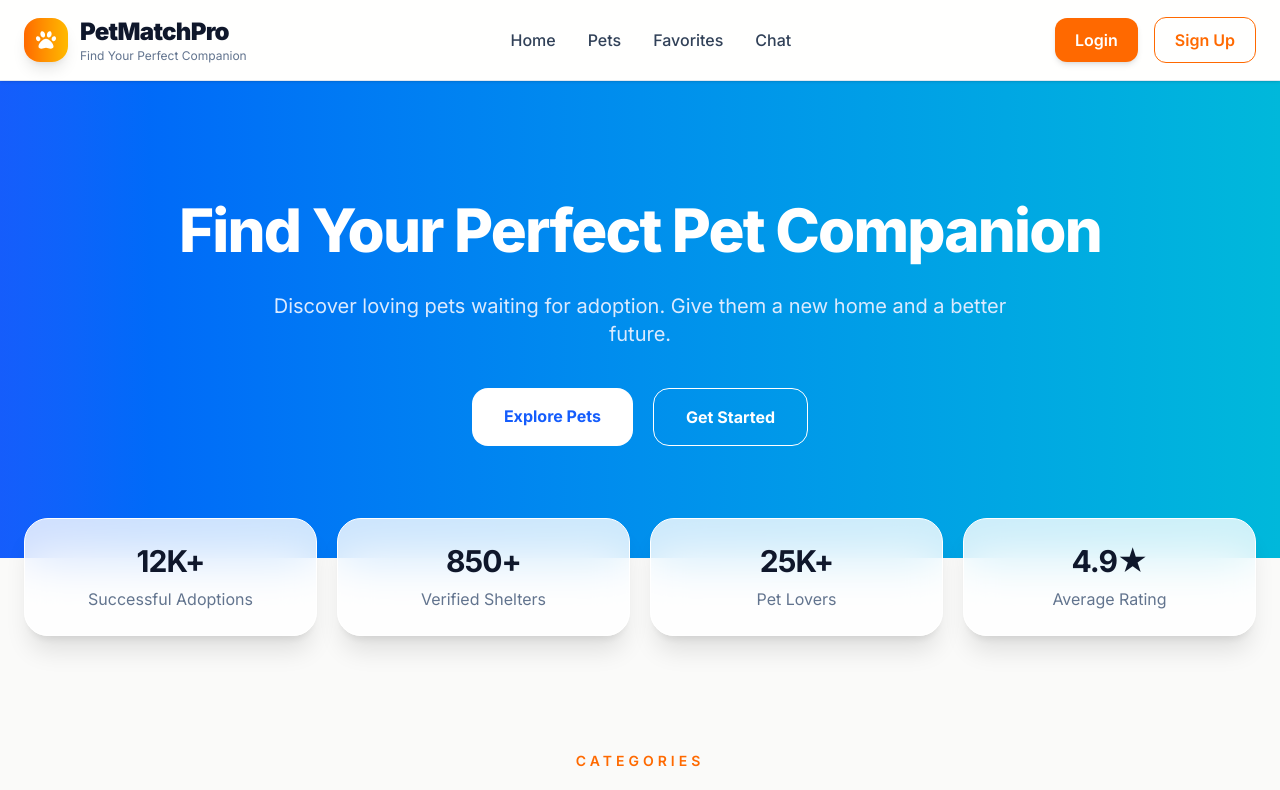
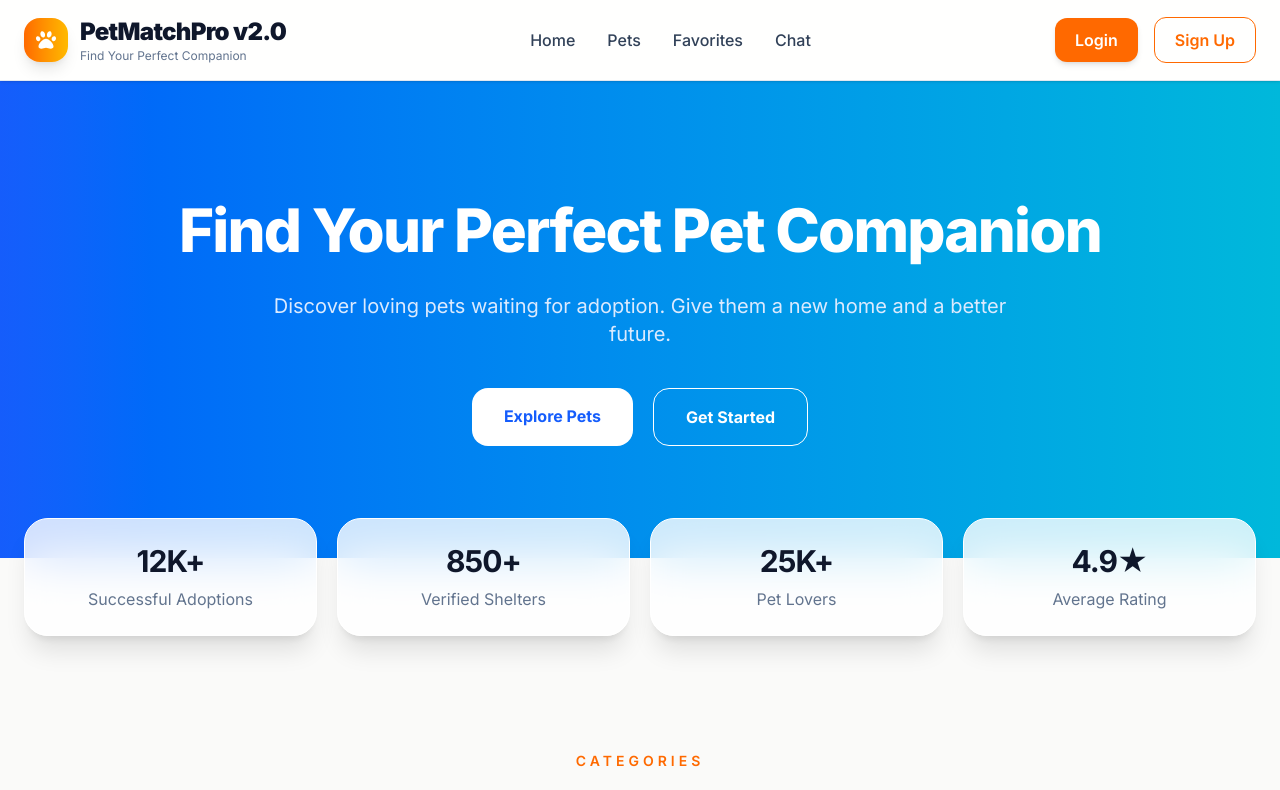
Before and after one commit to harshit2226/PetMatchPro, a Next.js app in the folder client/: page / in a window 1280 px wide. Shown: the top 790 px of the page. Built offline with nearby package versions, Linux system fonts and the light colour scheme.

Commit message:
Force redeploy

```diff
--- a/client/components/Navbar.tsx
+++ b/client/components/Navbar.tsx
@@ -35,7 +35,7 @@ useEffect(() => {
 
             <div>
               <h1 className="text-2xl font-black text-slate-900">
-                PetMatchPro
+                PetMatchPro v2.0
               </h1>
 
               <p className="text-xs text-slate-500">
```
